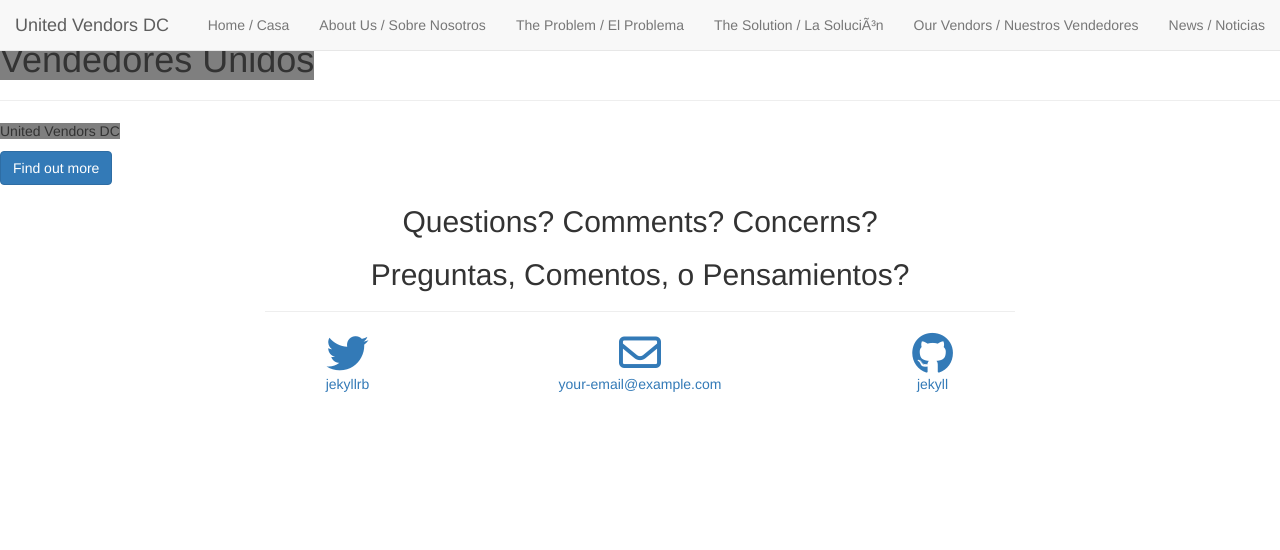
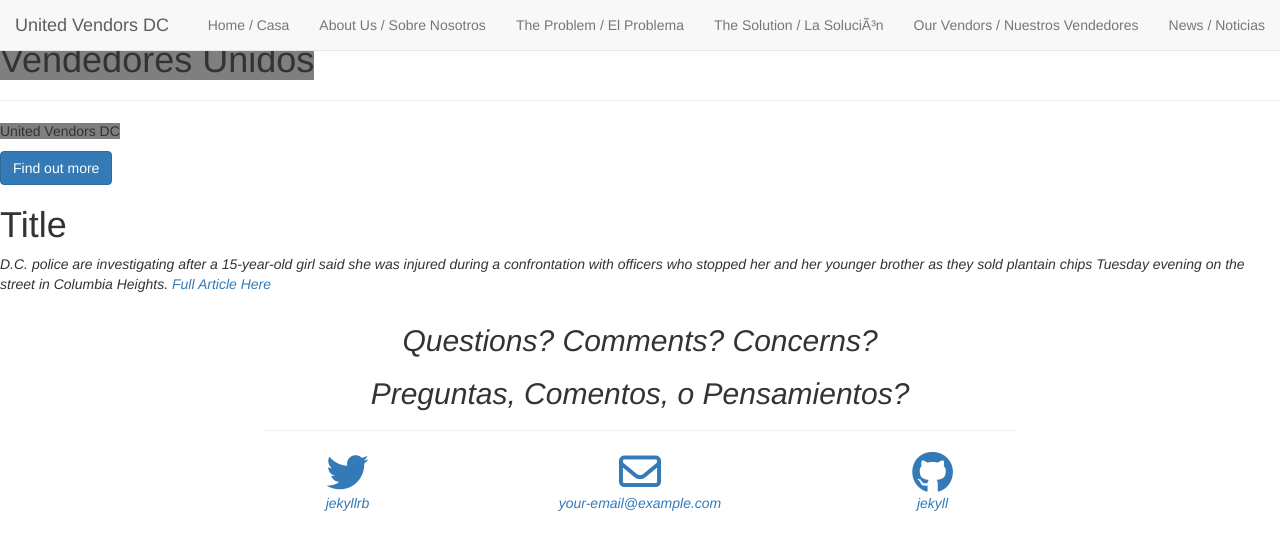
Before and after one commit to UnitedVendorsDC/unitedvendorsdc.github.io, a Jekyll site: the page built from _posts/2019-11-20-police-stopped-a-teen-selling-street-food.html, in a window 1280 px wide. Shown: the top 550 px of the page. Built offline with Jekyll 4.4.1, drawn with Linux system fonts in a browser that asks for light colours; nearby versions of some CDN libraries; library files that are not in the unit come from our copies.

Commit message:
Update 2019-11-20-police-stopped-a-teen-selling-street-food.html

```diff
--- a/_posts/2019-11-20-police-stopped-a-teen-selling-street-food.html
+++ b/_posts/2019-11-20-police-stopped-a-teen-selling-street-food.html
@@ -1,3 +1,11 @@
 ---
 layout: page
 ---
+
+<div class="blurb">
+  <h1>Title</h1>
+	<p><em>D.C. police are investigating after a 15-year-old girl said she was injured during a confrontation with officers who stopped her and her younger brother as they sold plantain chips Tuesday evening on the street in Columbia Heights.
+  <a href="https://www.washingtonpost.com/local/public-safety/dc-police-investigate-teens-claim-of-injury-during-street-encounter-with-officer/2019/11/20/437e91f8-0bc1-11ea-bd9d-c628fd48b3a0_story.html">Full Article Here</a>
+<a href="/about"></a></p>
+
+</div>
```
